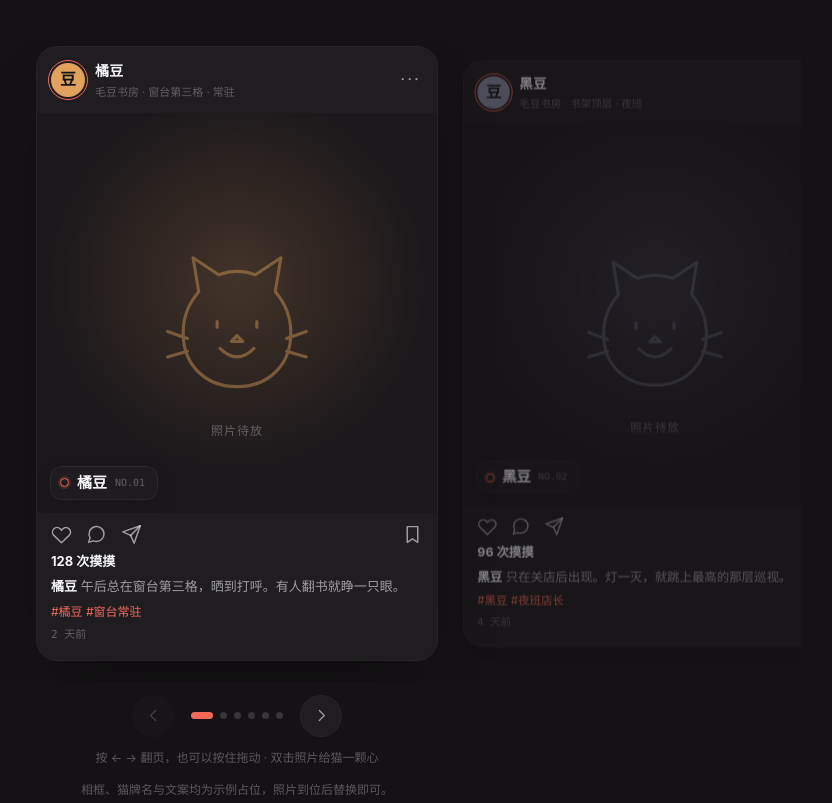
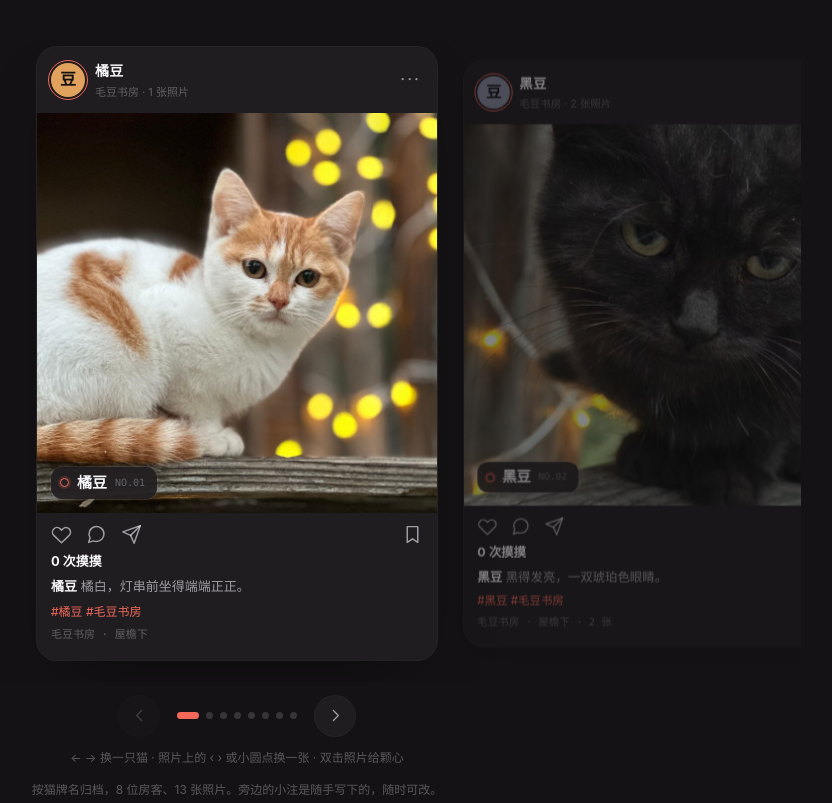
Before and after one commit to qiangsi/maodou-shufang, a plain HTML site: page index.html in a window 1280 px wide. Shown: the part 4081-4884 px from the top of the page, without its empty margins (403-1235 px from the left). Drawn offline with Linux system fonts and the light colour scheme.

Commit message:
流浪猫之家：换成 13 张真实猫照片，支持卡片内多图翻页

```diff
--- a/index.html
+++ b/index.html
@@ -208,15 +208,26 @@ h1,h2,h3,h4,p{margin:0}
 .cat-id span{color:var(--ink-3);font-size:11px;white-space:nowrap;overflow:hidden;text-overflow:ellipsis;max-width:15em}
 .cat-more{margin-left:auto;color:var(--ink-2);font-size:17px;letter-spacing:2px;line-height:1;padding:0 2px}
 .cat-photo{aspect-ratio:1/1;position:relative;overflow:hidden;background:var(--paper-2);-webkit-user-select:none;user-select:none}
-.cat-photo img{width:100%;height:100%;object-fit:cover;display:block}
+.cat-slides{width:100%;height:100%;display:flex;transition:transform .5s var(--ease);touch-action:pan-y}
+.cat-slide{flex:0 0 100%;width:100%;height:100%;object-fit:cover;object-position:var(--pos,center);display:block}
+.cat-photo>img{width:100%;height:100%;object-fit:cover;display:block}
+.cat-counter{position:absolute;top:12px;right:12px;z-index:2;background:rgba(20,18,20,.6);color:#fff;border-radius:99px;padding:3px 10px;font:600 11px/1.5 var(--mono);letter-spacing:.04em}
+.cat-photo-nav{position:absolute;top:50%;translate:0 -50%;z-index:2;width:32px;height:32px;border-radius:50%;background:rgba(20,18,20,.58);-webkit-backdrop-filter:blur(8px);backdrop-filter:blur(8px);color:#fff;place-items:center;display:grid;opacity:.72;transition:opacity .25s,transform .25s var(--ease),background .25s}
+.cat-photo:hover .cat-photo-nav{opacity:1}
+.cat-photo-nav:hover{background:rgba(20,18,20,.85)}
+.cat-photo-nav:disabled{opacity:.18;cursor:default}
+.cat-photo-nav.prev{left:10px}.cat-photo-nav.next{right:10px}
+.cat-slide-dots{position:absolute;bottom:18px;left:50%;translate:-50%;z-index:2;align-items:center;gap:5px;display:flex}
+.cat-slide-dots i{width:5px;height:5px;border-radius:99px;background:rgba(255,255,255,.55);box-shadow:0 1px 4px rgba(0,0,0,.3);transition:width .3s var(--ease),background .3s}
+.cat-slide-dots i.on{width:14px;background:var(--accent)}
 .cat-placeholder{position:absolute;inset:0;place-items:center;display:grid;background:radial-gradient(circle at 50% 42%,color-mix(in srgb,var(--tone) 20%,transparent),transparent 62%)}
 .cat-placeholder svg{width:44%;max-width:170px;color:var(--tone);opacity:.42}
 .cat-placeholder span{position:absolute;bottom:18%;color:var(--ink-3);font-size:12px;letter-spacing:.08em}
-.cat-tag{position:absolute;left:14px;bottom:14px;align-items:center;gap:8px;background:color-mix(in srgb,var(--raised) 88%,transparent);-webkit-backdrop-filter:blur(12px);backdrop-filter:blur(12px);box-shadow:0 0 0 1px var(--line),0 8px 24px -12px var(--shadow);border-radius:11px;padding:7px 12px 7px 9px;display:flex}
+.cat-tag{position:absolute;left:14px;bottom:14px;z-index:2;align-items:center;gap:8px;background:color-mix(in srgb,var(--raised) 88%,transparent);-webkit-backdrop-filter:blur(12px);backdrop-filter:blur(12px);box-shadow:0 0 0 1px var(--line),0 8px 24px -12px var(--shadow);border-radius:11px;padding:7px 12px 7px 9px;display:flex}
 .cat-tag:before{content:"";width:9px;height:9px;flex:none;border:1.5px solid var(--accent);border-radius:50%;box-shadow:0 0 0 2px color-mix(in srgb,var(--accent) 18%,transparent)}
 .cat-tag b{font-family:var(--serif);font-size:15px;font-weight:900;line-height:1.2}
 .cat-tag small{font-family:var(--mono);color:var(--ink-3);font-size:10px}
-.cat-burst{position:absolute;inset:0;pointer-events:none;place-items:center;display:grid;opacity:0}
+.cat-burst{position:absolute;inset:0;z-index:3;pointer-events:none;place-items:center;display:grid;opacity:0}
 .cat-burst svg{width:88px;height:88px;color:#fff;filter:drop-shadow(0 6px 18px rgba(0,0,0,.35))}
 .cat-burst.pop{animation:catHeart .85s var(--ease) both}
 @keyframes catHeart{0%{opacity:0;transform:scale(.3)}30%{opacity:1;transform:scale(1.15)}55%{transform:scale(1)}100%{opacity:0;transform:scale(1.1)}}
@@ -240,6 +251,9 @@ h1,h2,h3,h4,p{margin:0}
 .cat-dot{width:7px;height:7px;background:var(--ink-3);border-radius:99px;opacity:.5;transition:width .35s var(--ease),background .35s,opacity .35s}
 .cat-dot.on{width:22px;background:var(--accent);opacity:1}
 .cat-hint{text-align:center;color:var(--ink-3);font-size:12px;margin-top:12px}
+.cat-card:not(.is-active) .cat-counter,
+.cat-card:not(.is-active) .cat-slide-dots,
+.cat-card:not(.is-active) .cat-photo-nav{opacity:0;pointer-events:none}
 :root[data-theme="light"] .cat-card:not(.is-active){opacity:.72}
 
 /* visit */
@@ -554,8 +568,8 @@ h1,h2,h3,h4,p{margin:0}
           <svg width="17" height="17" viewBox="0 0 24 24" fill="none" stroke="currentColor" stroke-width="1.8" stroke-linecap="round" stroke-linejoin="round" aria-hidden="true"><path d="M9 5l7 7-7 7"/></svg>
         </button>
       </div>
-      <p class="cat-hint">按 ← → 翻页，也可以按住拖动 · 双击照片给猫一颗心</p>
-      <p class="cat-hint">相框、猫牌名与文案均为示例占位，照片到位后替换即可。</p>
+      <p class="cat-hint">← → 换一只猫 · 照片上的 ‹ › 或小圆点换一张 · 双击照片给颗心</p>
+      <p class="cat-hint">按猫牌名归档，8 位房客、13 张照片。旁边的小注是随手写下的，随时可改。</p>
     </div>
   </section>
 
@@ -676,15 +690,25 @@ h1,h2,h3,h4,p{margin:0}
   }
 
   /* ---------- 流浪猫之家 ----------
-     换照片：把每只猫的 photo 改成 'cats/xxx.jpg'（把图片放进站点 cats/ 目录）或任意图片 URL；
-     name / no / spot / caption / likes 按真实猫牌填写。photo 留空则显示相框占位。 */
+     照片放在站点 cats/ 目录。每只猫一条记录：name 是猫牌名，photos 里按想展示的顺序写；
+     pos 可微调方形裁切焦点（如 'center 35%'）；再加照片只要往 photos 里加一条。 */
   var CATS = [
-    {name:'橘豆',   no:'01', tone:'#e0a25c', photo:'', spot:'窗台第三格 · 常驻', caption:'午后总在窗台第三格，晒到打呼。有人翻书就睁一只眼。', likes:128, tags:'#橘豆 #窗台常驻', time:'2 天前'},
-    {name:'黑豆',   no:'02', tone:'#8b8fa6', photo:'', spot:'书架顶层 · 夜班',   caption:'只在关店后出现。灯一灭，就跳上最高的那层巡视。', likes:96,  tags:'#黑豆 #夜班店长', time:'4 天前'},
-    {name:'白豆',   no:'03', tone:'#d9d3c4', photo:'', spot:'门口薄荷盆 · 迎宾', caption:'谁来都要先蹭一下裤脚，再放行。', likes:211, tags:'#白豆 #迎宾', time:'6 天前'},
-    {name:'狸豆',   no:'04', tone:'#b08a63', photo:'', spot:'纸箱里 · 流动',     caption:'纸箱比猫窝好用这件事，它已经论证过很多次。', likes:74,  tags:'#狸豆 #纸箱研究员', time:'1 周前'},
-    {name:'奶牛豆', no:'05', tone:'#9bb7c4', photo:'', spot:'柜台 · 收银助理',   caption:'专挑结账时躺下，把爪子搭在扫码枪旁边。', likes:163, tags:'#奶牛豆 #收银助理', time:'1 周前'},
-    {name:'灰豆',   no:'06', tone:'#a3a39c', photo:'', spot:'屋檐 · 观望',       caption:'还没决定要不要进来。先隔着玻璃看了两个冬天。', likes:58,  tags:'#灰豆 #慢热', time:'2 周前'}
+    {name:'橘豆', no:'01', tone:'#e0a25c', caption:'橘白，灯串前坐得端端正正。',
+     photos:[{src:'cats/judou-1.jpg'}]},
+    {name:'黑豆', no:'02', tone:'#8b8fa6', caption:'黑得发亮，一双琥珀色眼睛。',
+     photos:[{src:'cats/heidou-1.jpg'}, {src:'cats/heidou-2.jpg', pos:'center 42%'}]},
+    {name:'白豆', no:'03', tone:'#d9d3c4', caption:'一团白，站在木板上看镜头。',
+     photos:[{src:'cats/baidou-1.jpg'}]},
+    {name:'毛豆', no:'04', tone:'#b08a63', caption:'三花，换个姿势再来一张。',
+     photos:[{src:'cats/maodou-1.jpg'}, {src:'cats/maodou-2.jpg'}]},
+    {name:'灰豆', no:'05', tone:'#a3a39c', caption:'被摸到眯起眼睛的那位。',
+     photos:[{src:'cats/huidou-1.jpg'}]},
+    {name:'炎豆', no:'06', tone:'#c98a6b', caption:'躺得四脚朝天，毫无防备。',
+     photos:[{src:'cats/yandou-1.jpg'}, {src:'cats/yandou-2.jpg'}]},
+    {name:'云豆', no:'07', tone:'#9bb7c4', caption:'台阶上那张合影，找找它在哪儿。',
+     photos:[{src:'cats/yundou-1.jpg'}]},
+    {name:'豆豆们', no:'08', tone:'#9ecf7c', caption:'都在了，数一数有几颗豆。',
+     photos:[{src:'cats/doudoumen-1.jpg'}, {src:'cats/doudoumen-2.jpg'}, {src:'cats/doudoumen-3.jpg'}]}
   ];
   var ICON = {
     heart:'<svg width="21" height="21" viewBox="0 0 24 24" fill="none" stroke="currentColor" stroke-width="1.7" stroke-linecap="round" stroke-linejoin="round" aria-hidden="true"><path d="M20.8 5.6a5.2 5.2 0 0 0-7.4 0L12 7l-1.4-1.4a5.2 5.2 0 0 0-7.4 7.4L12 21.5l8.8-8.5a5.2 5.2 0 0 0 0-7.4z"/></svg>',
@@ -706,16 +730,23 @@ h1,h2,h3,h4,p{margin:0}
       card.className = 'cat-card';
       card.style.setProperty('--tone', cat.tone);
       card.setAttribute('aria-label', cat.name + ' 的照片卡');
-      var media = cat.photo
-        ? '<img src="' + esc(cat.photo) + '" alt="' + esc(cat.name) + ' 的照片" loading="lazy" draggable="false">'
-        : '<div class="cat-placeholder">' + ICON.cat + '<span>照片待放</span></div>';
+      var total = cat.photos.length;
+      var slides = cat.photos.map(function(p, k){
+        return '<img class="cat-slide" src="' + esc(p.src) + '" alt="' + esc(cat.name) + ' 的第 ' + (k + 1) + ' 张照片" style="--pos:' + esc(p.pos || 'center') + '" loading="' + (k === 0 ? 'eager' : 'lazy') + '" draggable="false">';
+      }).join('');
+      var multi = total > 1
+        ? '<span class="cat-counter"><span class="js-cur">1</span> / ' + total + '</span>' +
+          '<button type="button" class="cat-photo-nav prev" aria-label="上一张照片"><svg width="16" height="16" viewBox="0 0 24 24" fill="none" stroke="currentColor" stroke-width="2" stroke-linecap="round" stroke-linejoin="round" aria-hidden="true"><path d="M15 5l-7 7 7 7"/></svg></button>' +
+          '<button type="button" class="cat-photo-nav next" aria-label="下一张照片"><svg width="16" height="16" viewBox="0 0 24 24" fill="none" stroke="currentColor" stroke-width="2" stroke-linecap="round" stroke-linejoin="round" aria-hidden="true"><path d="M9 5l7 7-7 7"/></svg></button>' +
+          '<div class="cat-slide-dots" aria-hidden="true">' + cat.photos.map(function(_, k){ return '<i' + (k === 0 ? ' class="on"' : '') + '></i>'; }).join('') + '</div>'
+        : '';
       card.innerHTML =
         '<header class="cat-head">' +
           '<div class="cat-avatar" aria-hidden="true">豆</div>' +
-          '<div class="cat-id"><b>' + esc(cat.name) + '</b><span>毛豆书房 · ' + esc(cat.spot) + '</span></div>' +
+          '<div class="cat-id"><b>' + esc(cat.name) + '</b><span>毛豆书房 · ' + total + ' 张照片</span></div>' +
           '<span class="cat-more" aria-hidden="true">···</span>' +
         '</header>' +
-        '<div class="cat-photo">' + media +
+        '<div class="cat-photo"><div class="cat-slides">' + slides + '</div>' + multi +
           '<div class="cat-tag"><b>' + esc(cat.name) + '</b><small>NO.' + esc(cat.no) + '</small></div>' +
           '<div class="cat-burst" aria-hidden="true">' + ICON.bigHeart + '</div>' +
         '</div>' +
@@ -726,12 +757,50 @@ h1,h2,h3,h4,p{margin:0}
           '<button type="button" class="cat-save" aria-label="收藏" data-toast="记下 ' + esc(cat.name) + ' 了，下次来认认它。">' + ICON.save + '</button>' +
         '</div>' +
         '<div class="cat-meta">' +
-          '<span class="cat-likes"><span class="js-likes">' + cat.likes + '</span> 次摸摸</span>' +
+          '<span class="cat-likes"><span class="js-likes">0</span> 次摸摸</span>' +
           '<p class="cat-caption"><b>' + esc(cat.name) + '</b> ' + esc(cat.caption) + '</p>' +
-          '<span class="cat-hashtag">' + esc(cat.tags) + '</span>' +
-          '<span class="cat-time">' + esc(cat.time) + '</span>' +
+          '<span class="cat-hashtag">#' + esc(cat.name) + ' #毛豆书房</span>' +
+          '<span class="cat-time">毛豆书房 · 屋檐下' + (total > 1 ? ' · ' + total + ' 张' : '') + '</span>' +
         '</div>';
       track.appendChild(card);
+
+      /* 每张卡片内部的多图翻页（Instagram 1/3 风格） */
+      if(total > 1){
+        var strip = card.querySelector('.cat-slides');
+        var imgs = card.querySelectorAll('.cat-slide');
+        var sdots = card.querySelectorAll('.cat-slide-dots i');
+        var cur = card.querySelector('.js-cur');
+        var pBtn = card.querySelector('.cat-photo-nav.prev');
+        var nBtn = card.querySelector('.cat-photo-nav.next');
+        var si = 0;
+        var show = function(n){
+          si = Math.max(0, Math.min(total - 1, n));
+          strip.style.transform = 'translateX(-' + (si * 100) + '%)';
+          cur.textContent = si + 1;
+          sdots.forEach(function(d, k){ d.classList.toggle('on', k === si); });
+          pBtn.disabled = (si === 0);
+          nBtn.disabled = (si === total - 1);
+          imgs[si].setAttribute('loading', 'eager');
+          if(imgs[si + 1]) imgs[si + 1].setAttribute('loading', 'eager');
+        };
+        [pBtn, nBtn].forEach(function(b){
+          b.addEventListener('pointerdown', function(e){ e.stopPropagation(); });
+        });
+        pBtn.addEventListener('click', function(){ show(si - 1); });
+        nBtn.addEventListener('click', function(){ show(si + 1); });
+        var photo = card.querySelector('.cat-photo');
+        var tx = 0, ty = 0;
+        photo.addEventListener('touchstart', function(e){ tx = e.touches[0].clientX; ty = e.touches[0].clientY; }, {passive: true});
+        photo.addEventListener('touchend', function(e){
+          var dx = e.changedTouches[0].clientX - tx;
+          var dy = e.changedTouches[0].clientY - ty;
+          if(Math.abs(dx) > 40 && Math.abs(dx) > Math.abs(dy)){
+            e.preventDefault();
+            show(si + (dx < 0 ? 1 : -1));
+          }
+        }, {passive: false});
+        show(0);
+      }
       var dot = document.createElement('button');
       dot.type = 'button';
       dot.className = 'cat-dot' + (i === 0 ? ' on' : '');
```
Also changed, not shown: cats/baidou-1.jpg (added), cats/doudoumen-1.jpg (added), cats/doudoumen-2.jpg (added), cats/doudoumen-3.jpg (added), cats/heidou-1.jpg (added), cats/heidou-2.jpg (added), cats/huidou-1.jpg (added), cats/judou-1.jpg (added), cats/maodou-1.jpg (added), cats/maodou-2.jpg (added), cats/yandou-1.jpg (added), cats/yandou-2.jpg (added), cats/yundou-1.jpg (added).
